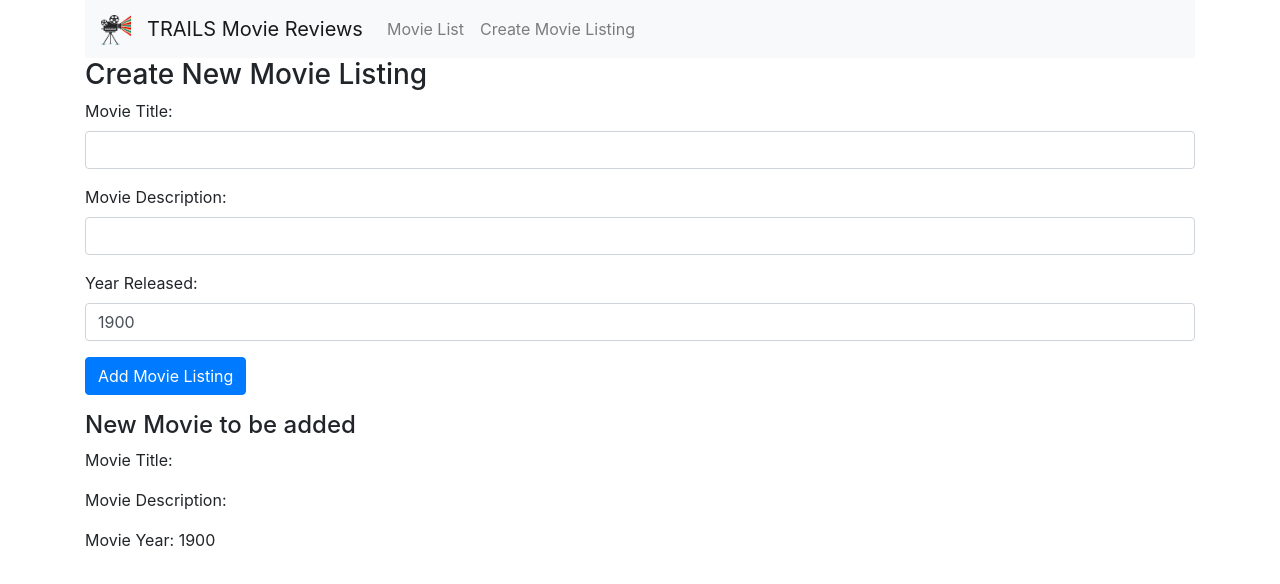
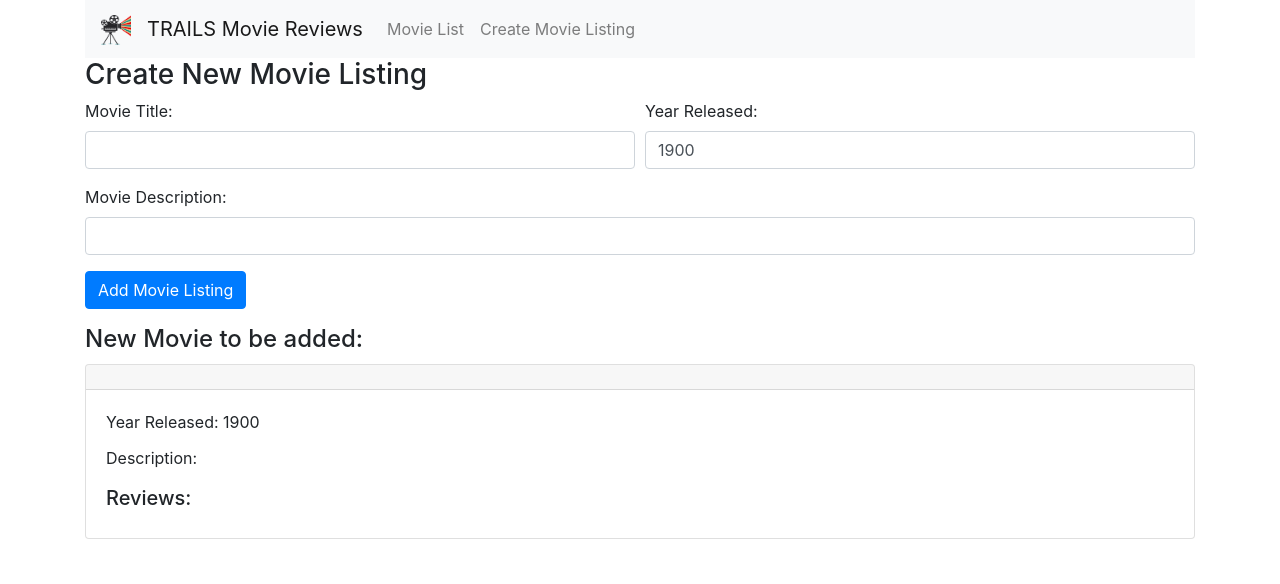
Before and after one commit to dlewiski/TRAILS-movie-reviews, a React (Create React App) app in the folder client/: page /movies/add in a window 1280 px wide. Shown: the top 584 px of the page. Built offline with nearby package versions, Linux system fonts and the light colour scheme.

Commit message:
improve format and styling, add edit link and review component

```diff
--- a/client/src/components/CreateMovie.js
+++ b/client/src/components/CreateMovie.js
@@ -1,5 +1,7 @@
 import React from 'react';
 import axios from 'axios';
+
+import Movie from './Movie';
 
 export default class CreateMovie extends React.Component {
 
@@ -9,6 +11,7 @@ export default class CreateMovie extends React.Component {
       name: '',
       description: '',
       year: 1900,
+      reviews: []
     }
   }
 
@@ -42,7 +45,8 @@ export default class CreateMovie extends React.Component {
       <div>
         <h3>Create New Movie Listing</h3>
         <form onSubmit={this.onSubmit}>
-          <div className="form-group">
+          <div className="form-row">
+            <div className="form-group col-md-6">
               <label>Movie Title:</label>
               <input
                 type="text"
@@ -51,6 +55,17 @@ export default class CreateMovie extends React.Component {
                 value={this.state.name}
                 onChange={this.onChange}
               />
+            </div>
+            <div className="form-group col-md-6">
+              <label>Year Released:</label>
+              <input
+                type="number"
+                name="year"
+                className="form-control"
+                value={this.state.year}
+                onChange={this.onChange}
+              />
+            </div>
           </div>
           <div className="form-group">
             <label>Movie Description:</label>
@@ -63,23 +78,18 @@ export default class CreateMovie extends React.Component {
             />
           </div>
           <div className="form-group">
-            <label>Year Released:</label>
-            <input
-              type="number"
-              name="year"
-              className="form-control"
-              value={this.state.year}
-              onChange={this.onChange}
-            />
-          </div>
-          <div className="form-group">
             <input type="submit" value="Add Movie Listing" className="btn btn-primary" />
           </div>
         </form>
-        <h4>New Movie to be added</h4>
-        <p>Movie Title: {this.state.name}</p>
-        <p>Movie Description: {this.state.description}</p>
-        <p>Movie Year: {this.state.year}</p>
+        <h4>New Movie to be added:</h4>
+        <div className="card" style={{ marginTop: 10 }}>
+          <h5 className="card-header">{this.state.name}</h5>
+          <div className="card-body">
+            <p className="card-title">Year Released: {this.state.year}</p>
+            <p className="card-text">Description: {this.state.description}</p>
+            <h5>{this.state.name} Reviews:</h5>
+          </div>
+        </div>
       </div>
     )
   }
--- a/client/src/components/Movie.js
+++ b/client/src/components/Movie.js
@@ -1,26 +1,29 @@
 import React from 'react';
+import { Link } from 'react-router-dom'
 
-
-const Review = ({ review }) => {
-  return(
-    <div>
-      <p>Review: {review.text}</p>
-    </div>
-  )
-}
+import Review from './Review'
 
 const Movie = ({ movie }) => {
   return(
     <div>
-      <h3>Movie Listing</h3>
-      <p>Name: {movie.name}</p>
-      <p>Description: {movie.description}</p>
-      <p>Year: {movie.year}</p>
-      <p>ID: {movie._id}</p>
-      <h4>Movie Reviews</h4>
-      { movie.reviews.map(review => {
-        return <Review review={review} key={review._id} />
-      })}
+      <div className="card" style={{ marginTop: 10 }}>
+        <h5 className="card-header" style={{ paddingRight: 0 }}>
+          {movie.name}
+          <span style={{ float: "right" }}>
+            <Link to="/" className="card-header" style={{ backgroundColor: "rgb(0,0,0,0)",
+            borderBottom: 0 }}>Edit</Link>
+          </span>
+        </h5>
+        <div className="card-body">
+          <p className="card-title">Year Released: {movie.year}</p>
+          <p className="card-text">Description: {movie.description}</p>
+          <h5>{movie.name} Reviews:</h5>
+          { movie.reviews.map(review => {
+            return <p key={review._id} style={{ fontStyle: "italic" }}>{review.text}</p>
+          })}
+          <Link to="/" className="btn btn-warning">Add Review</Link>
+        </div>
+      </div>
     </div>
   )
 }
--- a/client/src/components/MovieList.js
+++ b/client/src/components/MovieList.js
@@ -34,6 +34,7 @@ export default class MovieList extends React.Component {
   render() {
     return(
       <div>
+        <h3>Movie Listings</h3>
         {this.movieList()}
       </div>
     )
--- /dev/null
+++ b/client/src/components/Review.js
@@ -0,0 +1,13 @@
+import React from 'react';
+
+const Review = (props) => {
+  return(
+    <div>
+      <input
+        type="textarea"
+      />
+    </div>
+  )
+}
+
+export default Review
```
Lines whose indentation alone changed are shown as unchanged.
